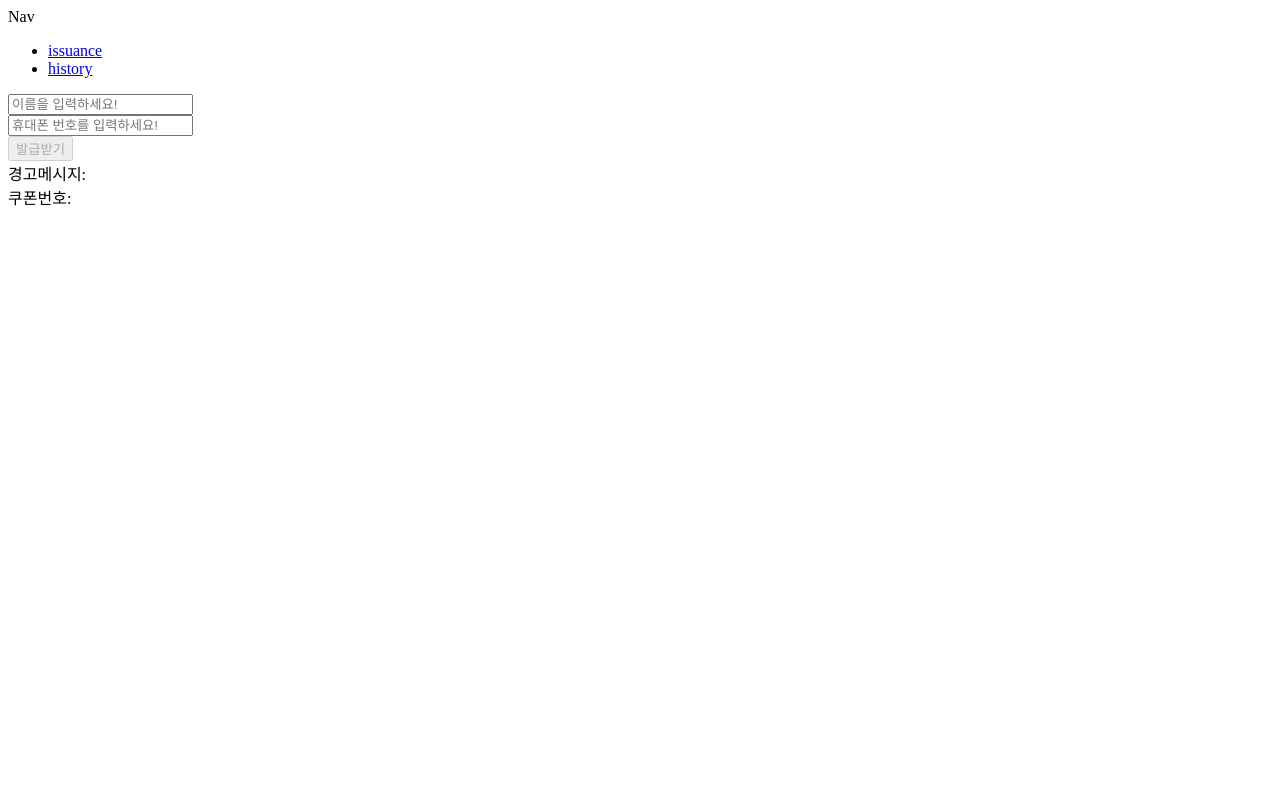
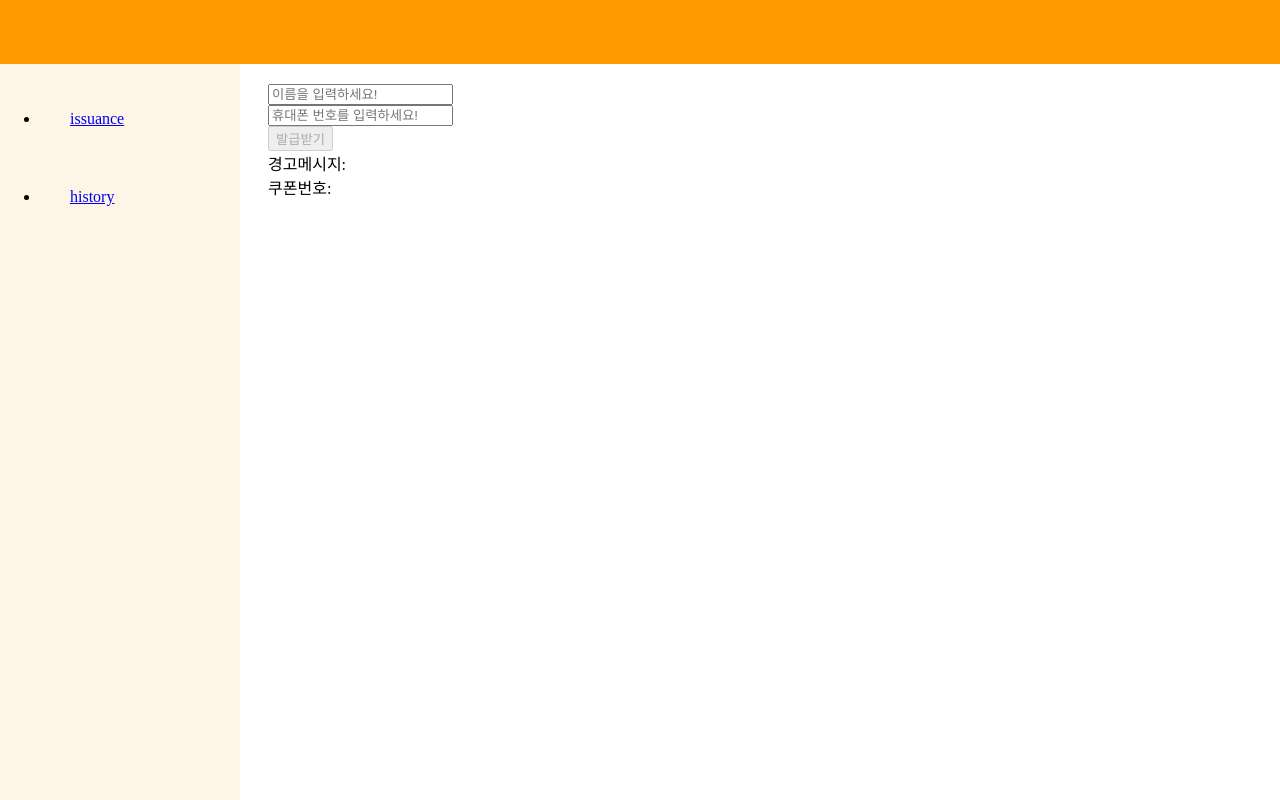
Before and after one commit to swywssaid/smile-BI, a React (Create React App) app in the folder client/: page / in a window 1280 px wide. Built offline with nearby package versions, Linux system fonts and the light colour scheme.

Commit message:
[#22] design: 레이아웃 기본 디자인
- 레이아웃 기본 디자인

closes #22

```diff
--- a/client/package.json
+++ b/client/package.json
@@ -13,6 +13,7 @@
     "react-dom": "^18.2.0",
     "react-router-dom": "^6.9.0",
     "react-scripts": "5.0.1",
+    "styled-components": "^5.3.9",
     "web-vitals": "^2.1.4"
   },
   "scripts": {
--- a/client/src/layout/MainLayout.jsx
+++ b/client/src/layout/MainLayout.jsx
@@ -1,5 +1,6 @@
 import React from 'react';
 import { Outlet } from 'react-router-dom';
+import styled from 'styled-components';
 import Nav from './Nav';
 import Sidebar from './Sidebar';
 
@@ -10,12 +11,46 @@ export default function MainLayout() {
   ];
 
   return (
-    <div>
-      <Nav />
-      <Sidebar pages={pages} />
-      <main>
+    <LayoutWrapper>
+      <NavWrapper>
+        <Nav />
+      </NavWrapper>
+      <SidebarWrapper>
+        <Sidebar pages={pages} />
+      </SidebarWrapper>
+      <MainWrapper>
         <Outlet />
-      </main>
-    </div>
+      </MainWrapper>
+    </LayoutWrapper>
   );
 }
+
+const LayoutWrapper = styled.div`
+  display: flex;
+  padding-top: 56px;
+  height: 100%;
+  padding-left: 240px;
+`;
+
+const NavWrapper = styled.div`
+  position: fixed;
+  top: 0;
+  left: 0;
+  height: 64px;
+  width: 100%;
+  background-color: #ff9b00;
+`;
+
+const SidebarWrapper = styled.div`
+  display: flex;
+  position: fixed;
+  left: 0;
+  height: 100%;
+  width: 240px;
+  background-color: #fdf5e6;
+`;
+
+const MainWrapper = styled.main`
+  flex: 1;
+  padding: 20px;
+`;
--- a/client/src/layout/Nav.jsx
+++ b/client/src/layout/Nav.jsx
@@ -1,5 +1,5 @@
 import React from 'react';
 
 export default function Nav() {
-  return <div>Nav</div>;
+  return <div></div>;
 }
--- a/client/src/layout/Sidebar.jsx
+++ b/client/src/layout/Sidebar.jsx
@@ -1,14 +1,19 @@
 import React from 'react';
 import { Link } from 'react-router-dom';
+import styled from 'styled-components';
 
 export default function Sidebar({ pages }) {
   return (
     <ul>
       {pages.map((page) => (
-        <li key={page.id}>
+        <List key={page.id}>
           <Link to={page.path}>{page.name}</Link>
-        </li>
+        </List>
       ))}
     </ul>
   );
 }
+
+const List = styled.li`
+  padding: 30px;
+`;
```
Also changed, not shown: 1 other file (tests, documents, lock files or other folders).
